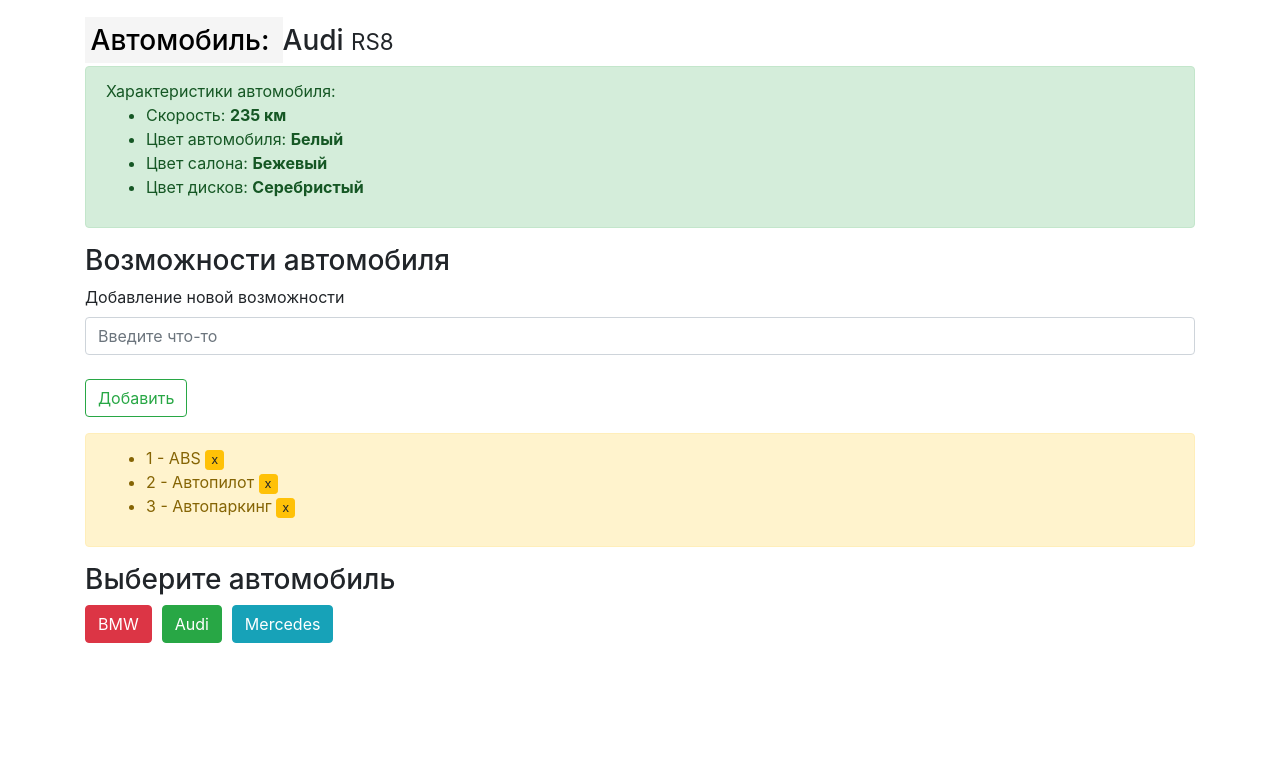
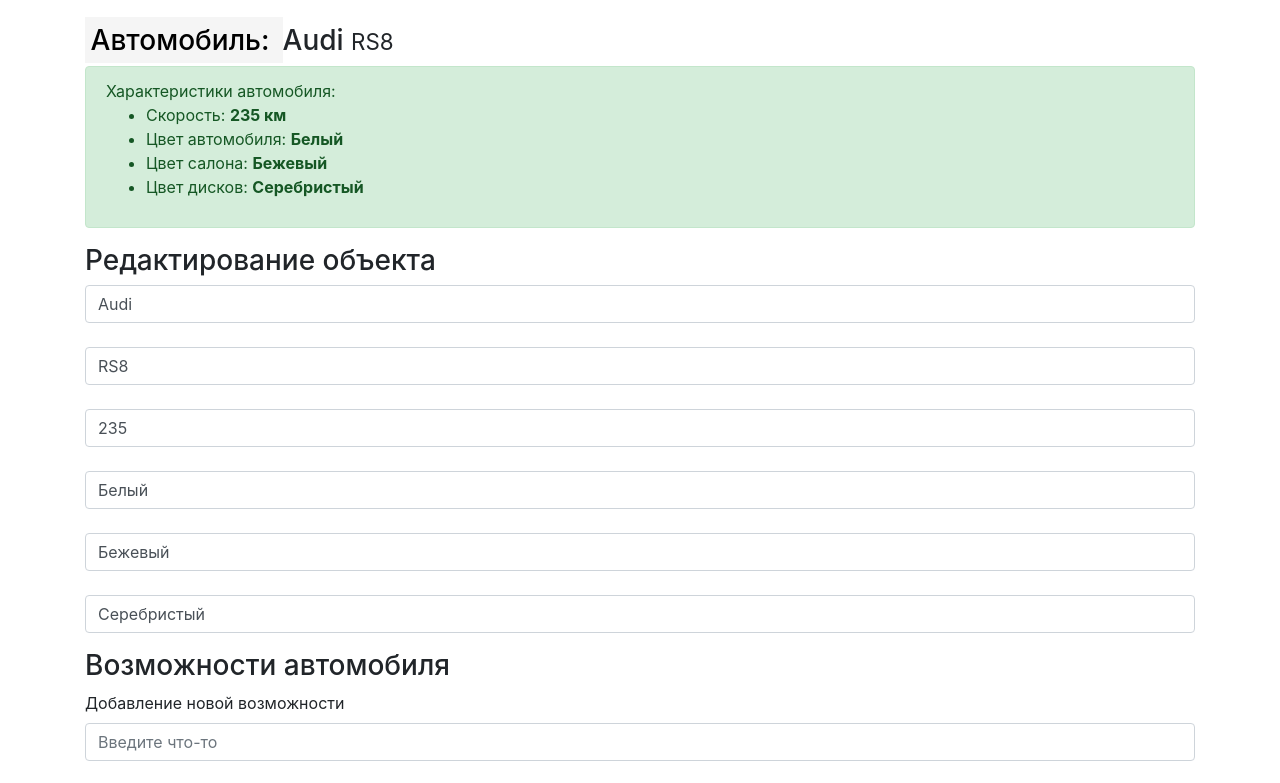
Before and after one commit to Anatolii123/AngularApp, an Angular app: page / in a window 1280 px wide. Shown: the top 783 px of the page. Built offline with nearby package versions, Linux system fonts and the light colour scheme.

Commit message:
Project3Commit

```diff
--- a/src/app/app.module.ts
+++ b/src/app/app.module.ts
@@ -1,5 +1,6 @@
 import { BrowserModule } from '@angular/platform-browser';
 import { NgModule } from '@angular/core';
+import { FormsModule } from "@angular/forms";
 
 import { AppRoutingModule } from './app-routing.module';
 import { AppComponent } from './app.component';
@@ -12,6 +13,7 @@
   ],
   imports: [
     BrowserModule,
+    FormsModule,
     AppRoutingModule
   ],
   providers: [],
--- a/src/app/components/car/car.component.html
+++ b/src/app/components/car/car.component.html
@@ -11,6 +11,18 @@
       <li>Цвет дисков: <strong>{{colors.wheels}}</strong></li>
     </ul>
   </div>
+
+  <h3>Редактирование объекта</h3>
+  <form>
+    <div class="form-group">
+      <input type="text" placeholder="Название машины" class="form-control" [(ngModel)]="name" name="name"><br>
+      <input type="text" placeholder="Модель машины" class="form-control" [(ngModel)]="model" name="model"><br>
+      <input type="number" placeholder="Скорость" class="form-control" [(ngModel)]="speed" name="speed"><br>
+      <input type="text" placeholder="Цвет машины" class="form-control" [(ngModel)]="colors.car" name="car"><br>
+      <input type="text" placeholder="Цвет салона" class="form-control" [(ngModel)]="colors.salon" name="salon"><br>
+      <input type="text" placeholder="Цвет дисков" class="form-control" [(ngModel)]="colors.wheels" name="wheels">
+    </div>
+  </form>
 
   <h3>Возможности автомобиля</h3>
   <form (submit)="addOpt(option.value)">
```
